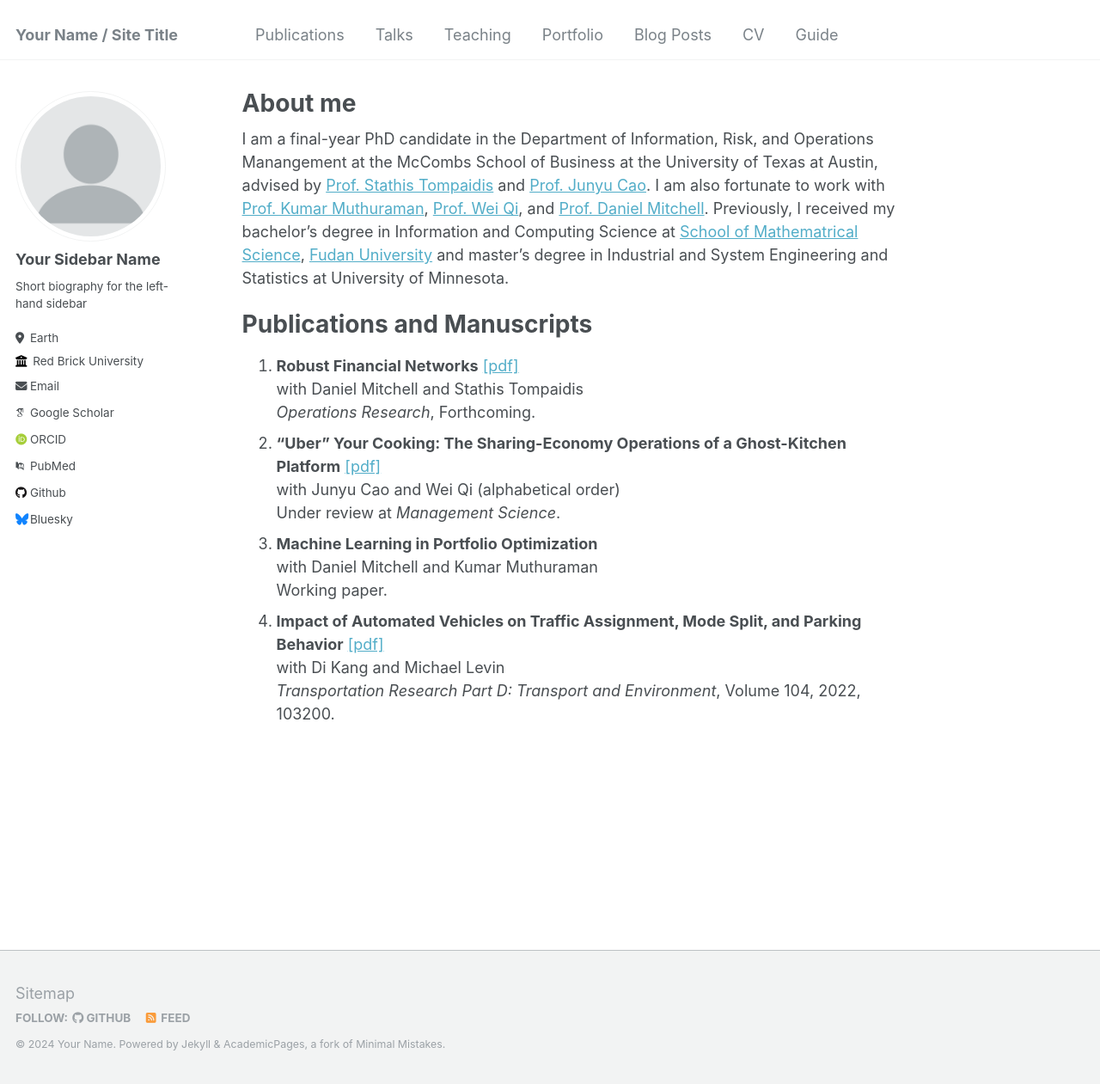
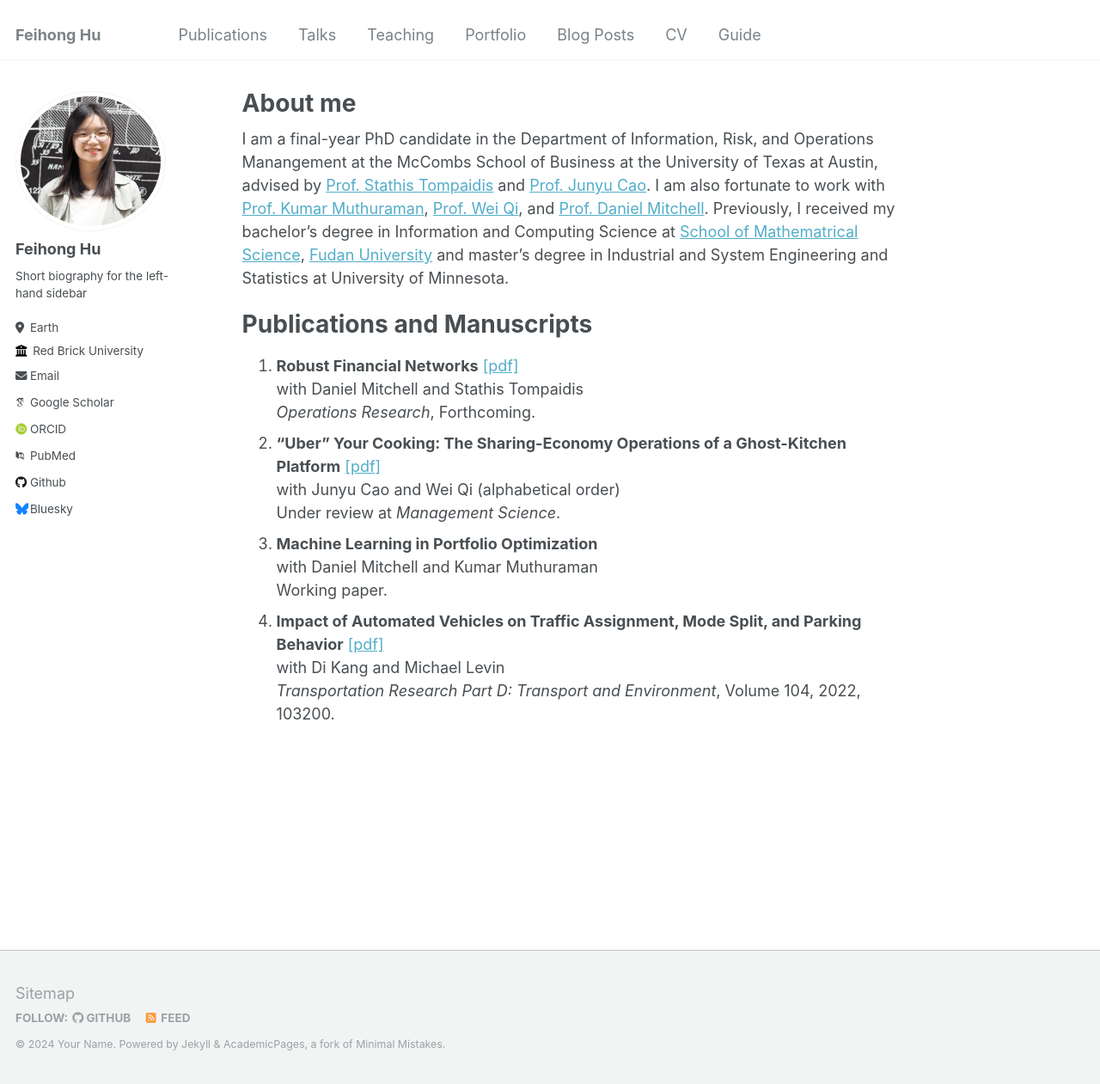
Before and after one commit to feihonghu/feihonghu.github.io, a Jekyll site: the page built from _pages/about.md, in a window 1280 px wide and 1261 px high. Shown: the whole window at 86% size. Built offline with Jekyll 4.4.1, drawn with Linux system fonts in a browser that asks for light colours; some web fonts are replaced.

Commit message:
Update _config.yml

```diff
--- a/_config.yml
+++ b/_config.yml
@@ -8,7 +8,7 @@
 
 # Basic Site Settings
 locale                   : "en-US"
-title                    : "Your Name / Site Title"
+title                    : "Feihong Hu"
 title_separator          : "-"
 name                     : &name "Your Name"
 description              : &description "personal description"
@@ -21,8 +21,8 @@ repository               : "academicpages/academicpages.github.io"
 #               Additional customization can be done by editing /_includes/author-profile.html
 author:
   # Biographic information
-  avatar           : "profile.png"
-  name             : "Your Sidebar Name"
+  avatar           : "headshot_FeihongHu_github.jpeg"
+  name             : "Feihong Hu"
   pronouns         : # example: "she/her"
   bio              : "Short biography for the left-hand sidebar"
   location         : "Earth"
```
